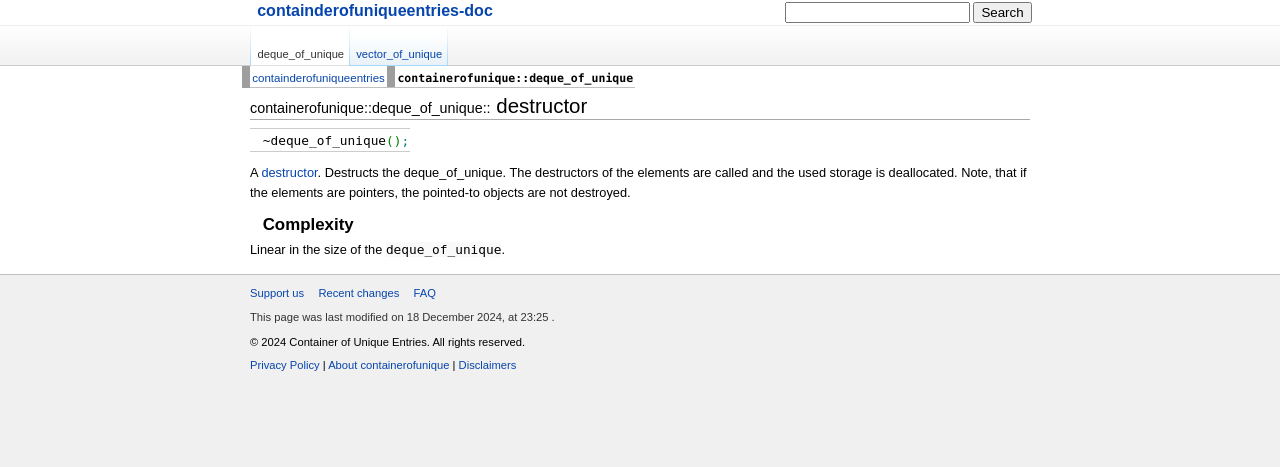
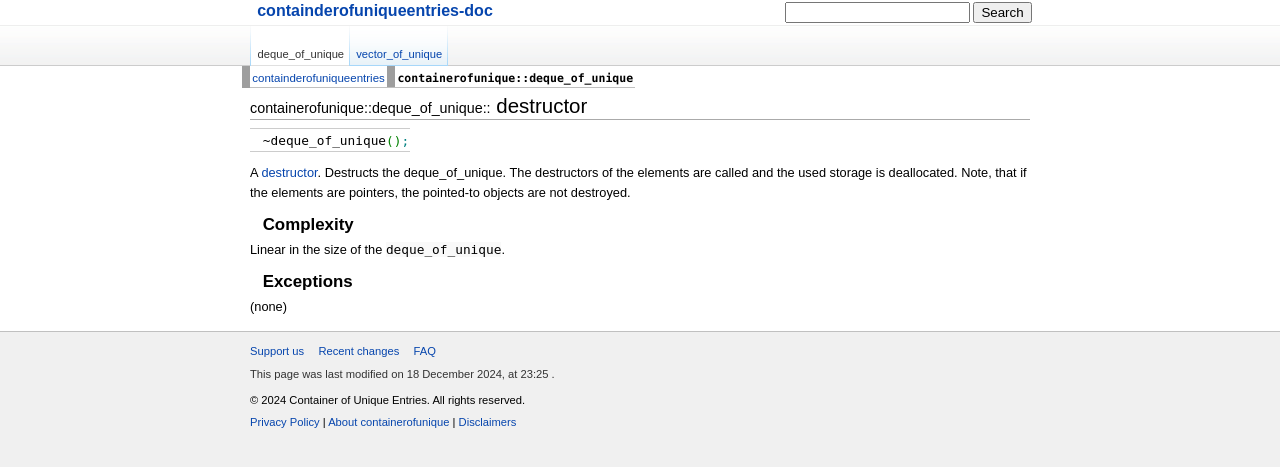
Before and after one commit to Huanhuan-Jiang/containerofuniqueelements.github.io, a Jekyll site: the page built from _docs/deque_of_unique/destructor.html, in a window 1280 px wide. Shown: the top 467 px of the page. Built offline with Jekyll 4.4.1, drawn with Linux system fonts in a browser that asks for light colours; some web fonts are replaced; grey boxes are pictures that could not be loaded.

Commit message:
Add exceptions to destructor.html

```diff
--- a/_docs/deque_of_unique/destructor.html
+++ b/_docs/deque_of_unique/destructor.html
@@ -39,3 +39,5 @@ title: destructor
   <span class="mw-headline" id="Complexity">Complexity</span>
 </h3>
 <p>Linear in the size of the <code>deque_of_unique</code>.</p>
+<h3>Exceptions</h3>
+<p>(none)</p>
```
